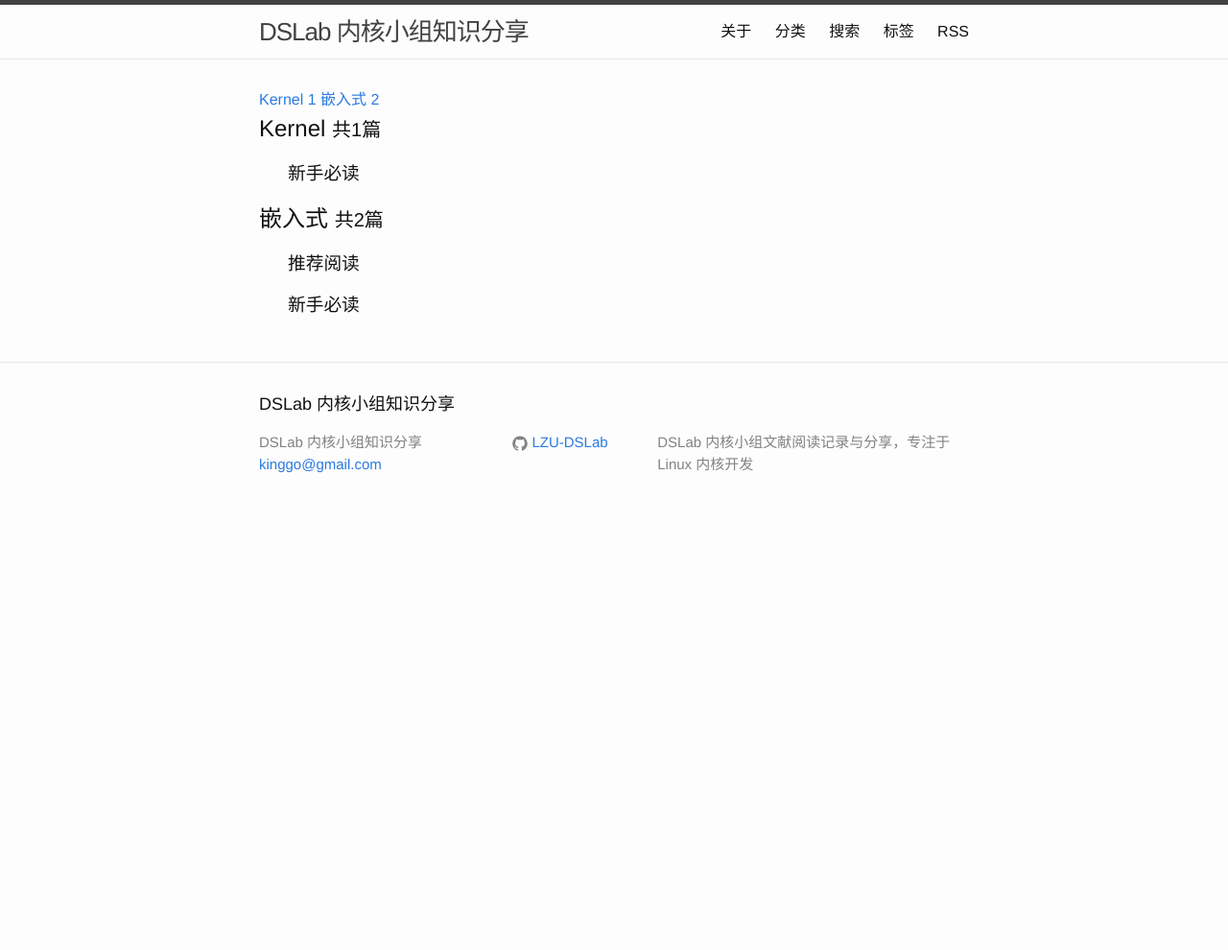
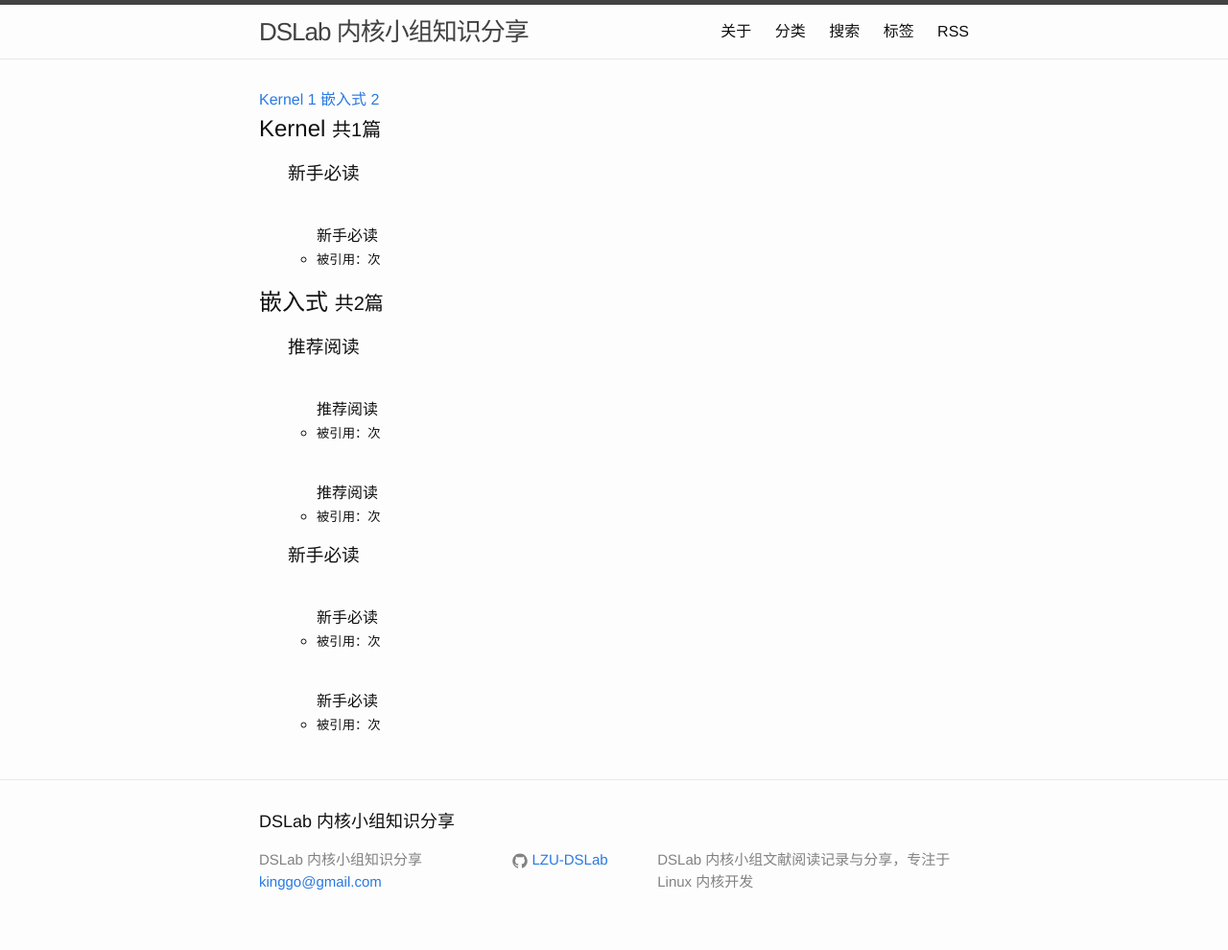
Before and after one commit to LZU-DSLab/Kernel, a Jekyll site: the page built from categories.md, in a window 1280 px wide. Shown: the whole page at 96% size. Built offline with Jekyll 4.4.1, drawn with Linux system fonts in a browser that asks for light colours; before the commit the page ends 900 px from its top, so only the background shows below that.

Commit message:
unicode test

```diff
--- a/_layouts/categories.html
+++ b/_layouts/categories.html
@@ -48,7 +48,9 @@ layout: default
                     {% assign cites = infos[7] | split:',' | first |remove:'"' %}
                     {% assign url = infos[11] | split:',' | first | remove:'"' %}
 
-                    {% if precd == recd %}
+                    {{ precd }}<br/>
+                    {{ recd }}
+                    {% if precd | url_encode == recd | url_encode %}
                         <li>
                             <h4>
                                 <a href="{{ url }}">{{ title }}</a>
```
